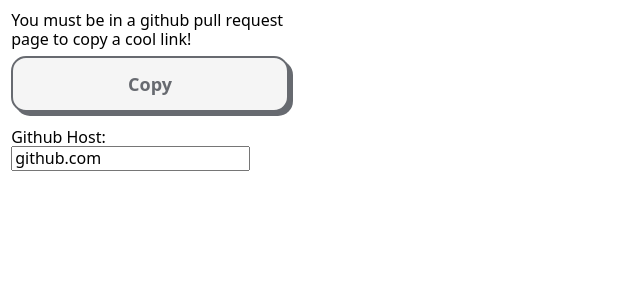
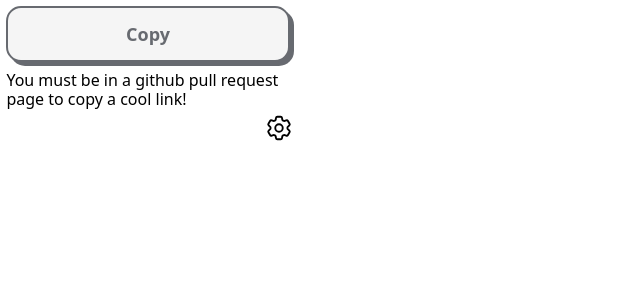
Before and after one commit to Davidonium/github-pr-pretty-link, a Svelte app: page / in a window 1280 px wide. Shown: the top 300 px of the page, without its empty margins (0-640 px from the left). Built offline with nearby package versions, Linux system fonts and the light colour scheme.

Commit message:
rearrange for a config cog icon

```diff
--- a/src/App.svelte
+++ b/src/App.svelte
@@ -1,6 +1,7 @@
 <script>
   import browser from "webextension-polyfill";
   import { parseGithubLink, isPRLink } from "./lib/github";
+  import Cog from "./lib/icons/Cog.svelte";
 
   let githubInstanceHost = $state("github.com");
   let copyDisabled = $state(true);
@@ -76,7 +77,7 @@
     };
   }
 
-  async function onHostChange(ev) {
+  async function onHostChange() {
     await browser.storage.local.set({
       host: githubInstanceHost,
     });
@@ -99,21 +100,34 @@
 </script>
 
 <div class="container">
-  <div class="btn-container">
+  <div class="copy-btn-container">
+    <button class="copy-btn" type="button" disabled={copyDisabled} onclick={copy}>{btnText}</button>
+  </div>
   {#if copyDisabled}
     <div class="disabled-disclaimer">You must be in a github pull request page to copy a cool link!</div>
   {/if}
-    <button class="copy-btn" type="button" disabled={copyDisabled} onclick={copy}>{btnText}</button>
+  <div class="config-bar">
+    <div class="config-toggle">
+      <Cog />
     </div>
-  <div class="config">
+  </div>
+  {#if false}
+    <div class="config-container">
       <label>
         Github Host:
         <input type="text" bind:value={githubInstanceHost} onchange={onHostChange} />
       </label>
     </div>
+  {/if}
 </div>
 
 <style>
+  /* box-shadow fix on copy-btn */
+  .copy-btn-container {
+    padding-right: 4px;
+    padding-bottom: 4px;
+  }
+
   .copy-btn {
     background-color: #f2f2f2;
     border: 2px solid #282c34;
@@ -148,14 +162,23 @@
     pointer-events: none;
   }
 
-  .config {
-    /* position: absolute;
-    top: 100%;
-    left: 0; */
+  .disabled-disclaimer {
+    margin-top: 0.3rem;
+  }
+
+  .config-bar {
+    display: flex;
+    justify-content: right;
+    margin-top: 0.3rem;
+  }
+
+  .config-toggle {
+    width: 30px;
+    height: 30px;
+    cursor: pointer;
+  }
+
+  .config-container {
     margin-top: 1rem;
   }
-
-  .disabled-disclaimer {
-    padding-bottom: 0.5rem;
-  }
 </style>
--- a/src/app.css
+++ b/src/app.css
@@ -1,4 +1,4 @@
 html {
   width: 300px;
-  padding: .7rem;
+  padding: .4rem .4rem;
 }
--- /dev/null
+++ b/src/lib/icons/Cog.svelte
@@ -0,0 +1,14 @@
+<svg
+  xmlns="http://www.w3.org/2000/svg"
+  fill="none"
+  viewBox="0 0 24 24"
+  stroke-width="1.5"
+  stroke="currentColor"
+>
+  <path
+    stroke-linecap="round"
+    stroke-linejoin="round"
+    d="M9.594 3.94c.09-.542.56-.94 1.11-.94h2.593c.55 0 1.02.398 1.11.94l.213 1.281c.063.374.313.686.645.87.074.04.147.083.22.127.325.196.72.257 1.075.124l1.217-.456a1.125 1.125 0 0 1 1.37.49l1.296 2.247a1.125 1.125 0 0 1-.26 1.431l-1.003.827c-.293.241-.438.613-.43.992a7.723 7.723 0 0 1 0 .255c-.008.378.137.75.43.991l1.004.827c.424.35.534.955.26 1.43l-1.298 2.247a1.125 1.125 0 0 1-1.369.491l-1.217-.456c-.355-.133-.75-.072-1.076.124a6.47 6.47 0 0 1-.22.128c-.331.183-.581.495-.644.869l-.213 1.281c-.09.543-.56.94-1.11.94h-2.594c-.55 0-1.019-.398-1.11-.94l-.213-1.281c-.062-.374-.312-.686-.644-.87a6.52 6.52 0 0 1-.22-.127c-.325-.196-.72-.257-1.076-.124l-1.217.456a1.125 1.125 0 0 1-1.369-.49l-1.297-2.247a1.125 1.125 0 0 1 .26-1.431l1.004-.827c.292-.24.437-.613.43-.991a6.932 6.932 0 0 1 0-.255c.007-.38-.138-.751-.43-.992l-1.004-.827a1.125 1.125 0 0 1-.26-1.43l1.297-2.247a1.125 1.125 0 0 1 1.37-.491l1.216.456c.356.133.751.072 1.076-.124.072-.044.146-.086.22-.128.332-.183.582-.495.644-.869l.214-1.28Z"
+  />
+  <path stroke-linecap="round" stroke-linejoin="round" d="M15 12a3 3 0 1 1-6 0 3 3 0 0 1 6 0Z" />
+</svg>
```
Also changed, not shown: 1 other file (tests, documents, lock files or other folders). Lines whose indentation alone changed are shown as unchanged.
